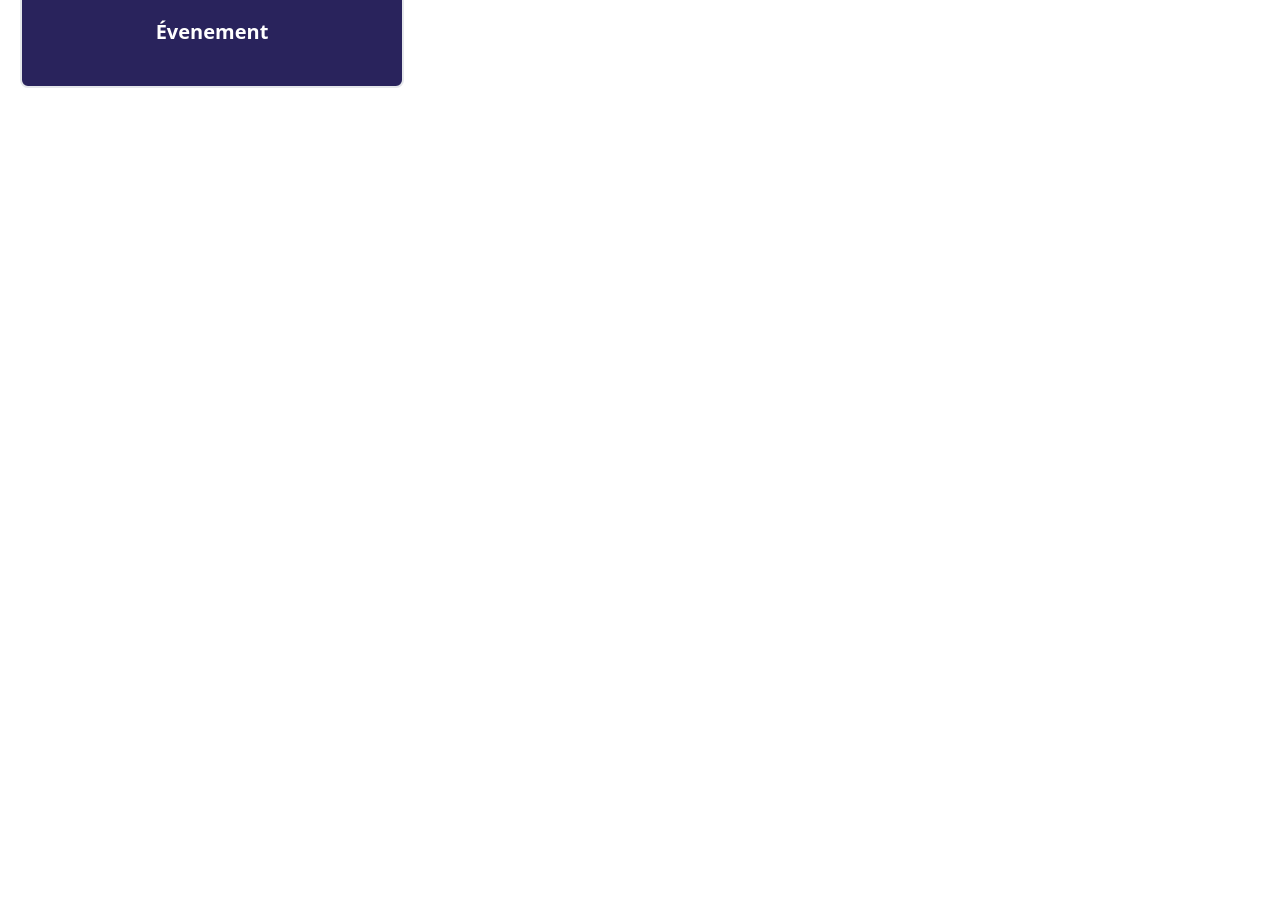
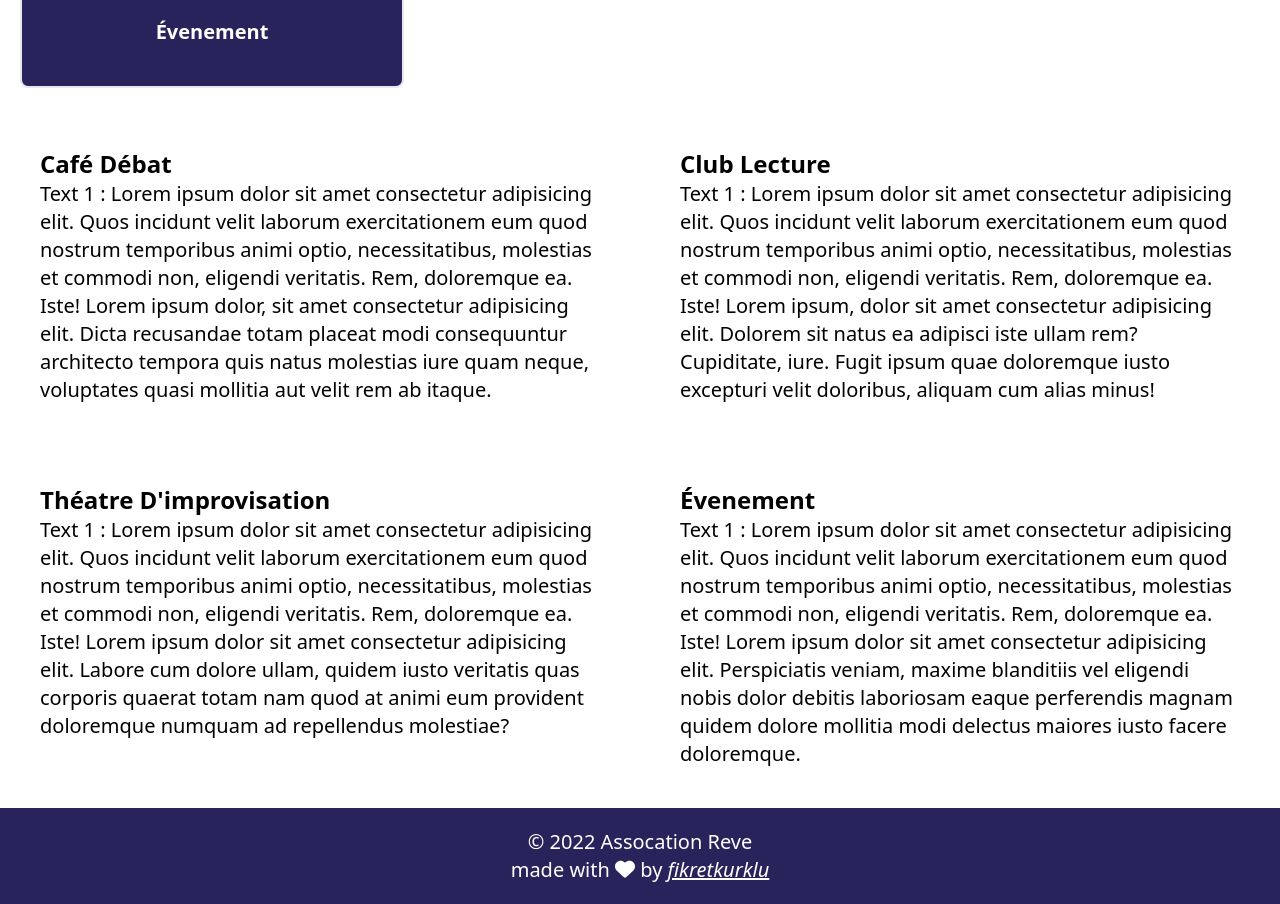
Before and after one commit to madebyfik/associationreve-web, a Next.js app in the folder front/: page / in a window 1280 px wide. Shown: the part 5120-6024 px from the top of the page. Before the commit the page ends 5228 px from the top, so only its background shows below. Built offline with nearby package versions, Linux system fonts and the light colour scheme.

Commit message:
adding a footer to the page

```diff
--- /dev/null
+++ b/front/components/FootBar/FootBar.tsx
@@ -0,0 +1,31 @@
+import React from 'react'
+import { FontAwesomeIcon } from '@fortawesome/react-fontawesome'
+import { faHeart } from '@fortawesome/free-solid-svg-icons'
+
+import styles from '../../styles/components/FootBar.module.css'
+
+interface FootBarProps {}
+
+const FootBar: React.FC<FootBarProps> = ({}) => {
+  return (
+    <footer
+      className={
+        styles.Footer + ' flex flex-col items-center justify-center p-5'
+      }
+    >
+      <p className="text-xl"> © 2022 Assocation Reve</p>
+      <p className="text-xl">
+        made with <FontAwesomeIcon icon={faHeart} /> by{' '}
+        <a
+          target="_blank"
+          className="italic underline"
+          href="https://www.fikretkurklu.com"
+        >
+          fikretkurklu
+        </a>
+      </p>
+    </footer>
+  )
+}
+
+export default FootBar
--- a/front/components/NavBar/NavBar.tsx
+++ b/front/components/NavBar/NavBar.tsx
@@ -58,11 +58,6 @@ const NavBar: React.FC<NavBarProps> = ({}) => {
       >
         <div className="flex w-full flex-col items-start lg:ml-auto lg:inline-flex lg:h-auto  lg:w-auto lg:flex-row lg:items-center">
           <NavLink styleData={styles.navLink} link="/" title="Accueil" />
-          {/* <NavLink
-            styleData={styles.navLink}
-            link="/activity"
-            title="Activité"
-          /> */}
           <NavLink styleData={styles.navLink} link="/contact" title="Contact" />
         </div>
       </div>
--- a/front/package.json
+++ b/front/package.json
@@ -6,12 +6,16 @@
     "start": "next start"
   },
   "dependencies": {
-    "next": "latest",
+    "@fortawesome/fontawesome-svg-core": "^1.3.0",
+    "@fortawesome/free-solid-svg-icons": "^6.0.0",
+    "@fortawesome/react-fontawesome": "^0.1.17",
+    "next": "^12.1.0",
     "react": "^17.0.2",
     "react-dom": "^17.0.2",
     "react-icons": "^4.3.1"
   },
   "devDependencies": {
+    "@iconify/react": "^3.1.3",
     "@types/node": "17.0.4",
     "@types/react": "17.0.38",
     "autoprefixer": "^10.4.0",
--- a/front/pages/index.tsx
+++ b/front/pages/index.tsx
@@ -1,6 +1,7 @@
 import Head from 'next/head'
 import React from 'react'
 import ActivityContainer from '../components/Activity/ActivityContainer'
+import FootBar from '../components/FootBar/FootBar'
 import LeftInfo from '../components/Info/LeftInfo'
 import RightInfo from '../components/Info/RightInfo'
 import NavBar from '../components/NavBar/NavBar'
@@ -44,6 +45,59 @@ const index: React.FC<indexProps> = ({}) => {
         DES ACTIVITÉS DIVERSES ET VARIÉS
       </p>
       <ActivityContainer />
+      <div className="flex flex-wrap">
+        <div className="w-1/2 p-10">
+          <p className="text-2xl font-bold">Café Débat</p>
+          <p className="text-xl">
+            Text 1 : Lorem ipsum dolor sit amet consectetur adipisicing elit.
+            Quos incidunt velit laborum exercitationem eum quod nostrum
+            temporibus animi optio, necessitatibus, molestias et commodi non,
+            eligendi veritatis. Rem, doloremque ea. Iste! Lorem ipsum dolor, sit
+            amet consectetur adipisicing elit. Dicta recusandae totam placeat
+            modi consequuntur architecto tempora quis natus molestias iure quam
+            neque, voluptates quasi mollitia aut velit rem ab itaque.
+          </p>
+        </div>
+        <div className="w-1/2 p-10">
+          <p className="text-2xl font-bold">Club Lecture</p>
+          <p className="text-xl">
+            Text 1 : Lorem ipsum dolor sit amet consectetur adipisicing elit.
+            Quos incidunt velit laborum exercitationem eum quod nostrum
+            temporibus animi optio, necessitatibus, molestias et commodi non,
+            eligendi veritatis. Rem, doloremque ea. Iste! Lorem ipsum, dolor sit
+            amet consectetur adipisicing elit. Dolorem sit natus ea adipisci
+            iste ullam rem? Cupiditate, iure. Fugit ipsum quae doloremque iusto
+            excepturi velit doloribus, aliquam cum alias minus!
+          </p>
+        </div>
+        <div className="w-1/2 p-10">
+          <p className="text-2xl font-bold">Théatre D'improvisation</p>
+          <p className="text-xl">
+            Text 1 : Lorem ipsum dolor sit amet consectetur adipisicing elit.
+            Quos incidunt velit laborum exercitationem eum quod nostrum
+            temporibus animi optio, necessitatibus, molestias et commodi non,
+            eligendi veritatis. Rem, doloremque ea. Iste! Lorem ipsum dolor sit
+            amet consectetur adipisicing elit. Labore cum dolore ullam, quidem
+            iusto veritatis quas corporis quaerat totam nam quod at animi eum
+            provident doloremque numquam ad repellendus molestiae?
+          </p>
+        </div>
+        <div className="w-1/2 p-10">
+          <p className="text-2xl font-bold">Évenement</p>
+          <p className="text-xl">
+            Text 1 : Lorem ipsum dolor sit amet consectetur adipisicing elit.
+            Quos incidunt velit laborum exercitationem eum quod nostrum
+            temporibus animi optio, necessitatibus, molestias et commodi non,
+            eligendi veritatis. Rem, doloremque ea. Iste! Lorem ipsum dolor sit
+            amet consectetur adipisicing elit. Perspiciatis veniam, maxime
+            blanditiis vel eligendi nobis dolor debitis laboriosam eaque
+            perferendis magnam quidem dolore mollitia modi delectus maiores
+            iusto facere doloremque.
+          </p>
+        </div>
+      </div>
+
+      <FootBar />
     </>
   )
 }
--- /dev/null
+++ b/front/styles/components/FootBar.module.css
@@ -0,0 +1,4 @@
+.Footer {
+  background: #29235c;
+  color: white;
+}
```
Also changed, not shown: 1 other file (tests, documents, lock files or other folders).
